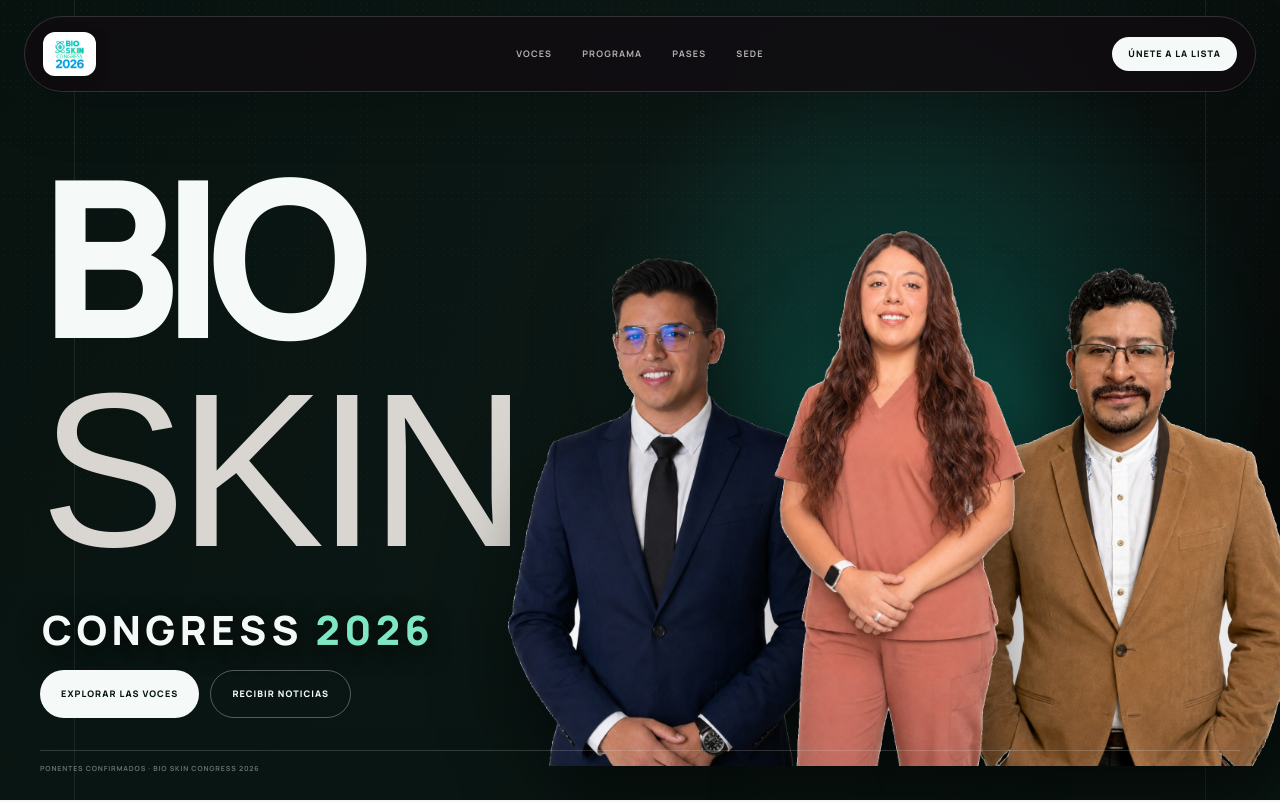
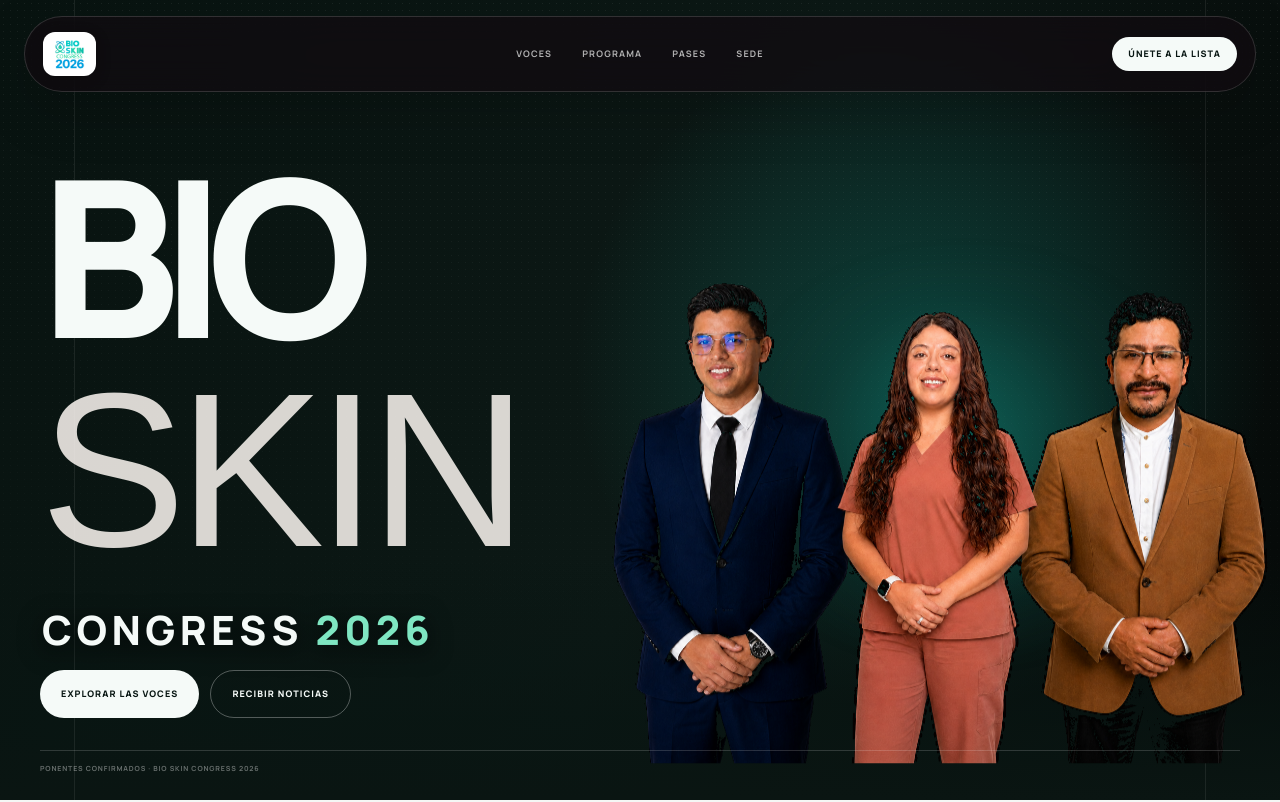
Before and after one commit to teccapitalweb/dermafutura-expo-2027, a Next.js app: page / in a window 1280 px wide. Shown: the top 802 px of the page. Built offline with nearby package versions, Linux system fonts and the light colour scheme; no server answers; a web font is replaced by a local one.

Commit message:
Add files via upload

```diff
--- a/app/globals.css
+++ b/app/globals.css
@@ -50,21 +50,21 @@
 .hero-actions { display:flex; flex-wrap:wrap; gap:11px; }
 .button { display:inline-flex; min-height:48px; align-items:center; justify-content:center; padding:0 21px; border-radius:999px; font-size:9px; font-weight:800; letter-spacing:.12em; text-transform:uppercase; }
 .button-primary { background:var(--ivory); color:var(--ink); } .button-ghost { border:1px solid rgba(255,255,255,.3); }
-.hero-cast { position:absolute; z-index:7; top:17%; right:-3%; width:min(61vw,880px); height:78%; }
+.hero-cast { position:absolute; z-index:7; top:17%; right:-7%; width:min(61vw,880px); height:78%; animation:hero-speaker-float 6.2s ease-in-out infinite; }
 .cast-aura { position:absolute; z-index:-1; top:19%; right:13%; width:66%; aspect-ratio:1.3; border-radius:50%; background:radial-gradient(circle,rgba(20,184,166,.32),rgba(11,79,72,.12) 48%,transparent 71%); filter:blur(12px); }
-.hero-speaker { position:absolute; bottom:-1%; height:88%; outline:none; cursor:pointer; isolation:isolate; transition:z-index 0s .25s; }
-.hero-speaker-1 { z-index:3; left:1%; width:42%; }
-.hero-speaker-2 { z-index:5; left:29%; width:43%; height:94%; }
-.hero-speaker-3 { z-index:4; right:-1%; width:42%; }
-.hero-speaker img { position:absolute; z-index:1; right:50%; bottom:0; width:auto; max-width:none; height:100%; object-fit:contain; object-position:center bottom; filter:drop-shadow(0 38px 38px rgba(0,0,0,.5)); translate:50% 0; transition:filter .42s ease,opacity .42s ease,transform .42s cubic-bezier(.2,.75,.2,1); }
+.hero-cast-people { position:absolute; z-index:1; right:0; bottom:0; width:100%; max-width:none; }
+.hero-speaker-zones { position:absolute; z-index:2; inset:0; }
+.hero-speaker-zone { position:absolute; top:5%; bottom:0; width:33.333%; outline:none; cursor:pointer; }
+.hero-speaker-zone-1 { left:0; }
+.hero-speaker-zone-2 { left:33.333%; }
+.hero-speaker-zone-3 { right:0; }
 .hero-speaker-label { position:absolute; z-index:30; right:2%; bottom:10%; width:min(310px,88%); border:1px solid rgba(127,230,194,.4); border-left:4px solid var(--mint); padding:16px 18px; background:#06110e; box-shadow:0 22px 58px rgba(0,0,0,.62); opacity:0; transform:translateY(14px); transition:.32s ease; }
 .hero-speaker-label span,.hero-speaker-label small { display:block; color:var(--mint); font-size:6px; font-weight:800; letter-spacing:.16em; line-height:1.45; text-transform:uppercase; }
 .hero-speaker-label strong { display:block; margin:7px 0; color:#fff; font-family:var(--font-display),serif; font-size:clamp(20px,1.9vw,30px); font-weight:600; letter-spacing:-.04em; line-height:.92; }
 .hero-speaker-label small { color:rgba(255,255,255,.55); letter-spacing:.08em; }
-.hero-cast:has(.hero-speaker:hover) .hero-speaker:not(:hover) img,.hero-cast:has(.hero-speaker:focus-visible) .hero-speaker:not(:focus-visible) img { filter:grayscale(.9) brightness(.44) drop-shadow(0 28px 28px rgba(0,0,0,.5)); opacity:.72; transform:scale(.96); }
-.hero-speaker:hover,.hero-speaker:focus-visible { z-index:20; transition-delay:0s; }
-.hero-speaker:hover img,.hero-speaker:focus-visible img { filter:drop-shadow(0 52px 55px rgba(0,0,0,.62)); transform:translateY(-12px) scale(1.055); }
-.hero-speaker:hover .hero-speaker-label,.hero-speaker:focus-visible .hero-speaker-label { opacity:1; transform:translateY(0); }
+.hero-speaker-zone:hover,.hero-speaker-zone:focus-visible { z-index:20; }
+.hero-speaker-zone:hover .hero-speaker-label,.hero-speaker-zone:focus-visible .hero-speaker-label { opacity:1; transform:translateY(0); }
+@keyframes hero-speaker-float { 0%,100% { transform:translateY(5px); } 50% { transform:translateY(-11px); } }
 .hero-footnote { position:absolute; z-index:18; right:0; bottom:26px; left:0; border-top:1px solid rgba(255,255,255,.16); padding-top:13px; color:rgba(255,255,255,.38); font-size:7px; font-weight:700; letter-spacing:.12em; text-transform:uppercase; }
 .hero-footnote p { margin:0; }
 
@@ -598,6 +598,7 @@
 }
 
 @media (prefers-reduced-motion:reduce) {
+  .hero-cast { animation:none; }
   .schedule article { opacity:1; transform:none; animation:none; }
   .schedule-live i,.schedule .is-now::before { animation:none; }
   .seatpage-loading > span { animation:none; }
--- a/app/page.tsx
+++ b/app/page.tsx
@@ -114,12 +114,14 @@
           <div className="hero-cta"><div className="hero-actions"><a className="button button-primary" href="#voces">Explorar las voces</a><a className="button button-ghost" href="#interes">Recibir noticias</a></div></div>
           <div className="hero-cast" aria-label="Ponentes confirmados de BIO SKIN Congress">
             <div className="cast-aura" aria-hidden="true" />
-            {speakers.map((speaker, index) => (
-              <article className={`hero-speaker hero-speaker-${index + 1}`} key={speaker.id} tabIndex={0}>
-                <img src={speaker.image} alt={`Retrato de ${speaker.name}`} fetchPriority={index === 1 ? 'high' : 'auto'} />
-                <div className="hero-speaker-label"><span>0{index + 1} · Ponente</span><strong>{speaker.name}</strong><small>{speaker.role}</small></div>
-              </article>
-            ))}
+            <img className="hero-cast-people" src="/images/ponentes/ponentes-hero-sin-huecos-v7.png" alt="Dr. Alejandro Yoshua Juárez Victoria, Diana López Montiel y Dr. Edgar Iván Chávez Monterrosa" fetchPriority="high" />
+            <div className="hero-speaker-zones">
+              {speakers.map((speaker, index) => (
+                <article className={`hero-speaker-zone hero-speaker-zone-${index + 1}`} key={speaker.id} tabIndex={0} aria-label={`Ver información de ${speaker.name}`}>
+                  <div className="hero-speaker-label"><span>0{index + 1} · Ponente</span><strong>{speaker.name}</strong><small>{speaker.role}</small></div>
+                </article>
+              ))}
+            </div>
           </div>
           <div className="hero-footnote"><p>Ponentes confirmados · BIO SKIN Congress 2026</p></div>
         </div>
```
Also changed, not shown: public/images/ponentes/ponentes-hero-sin-huecos-v7.png (added).
